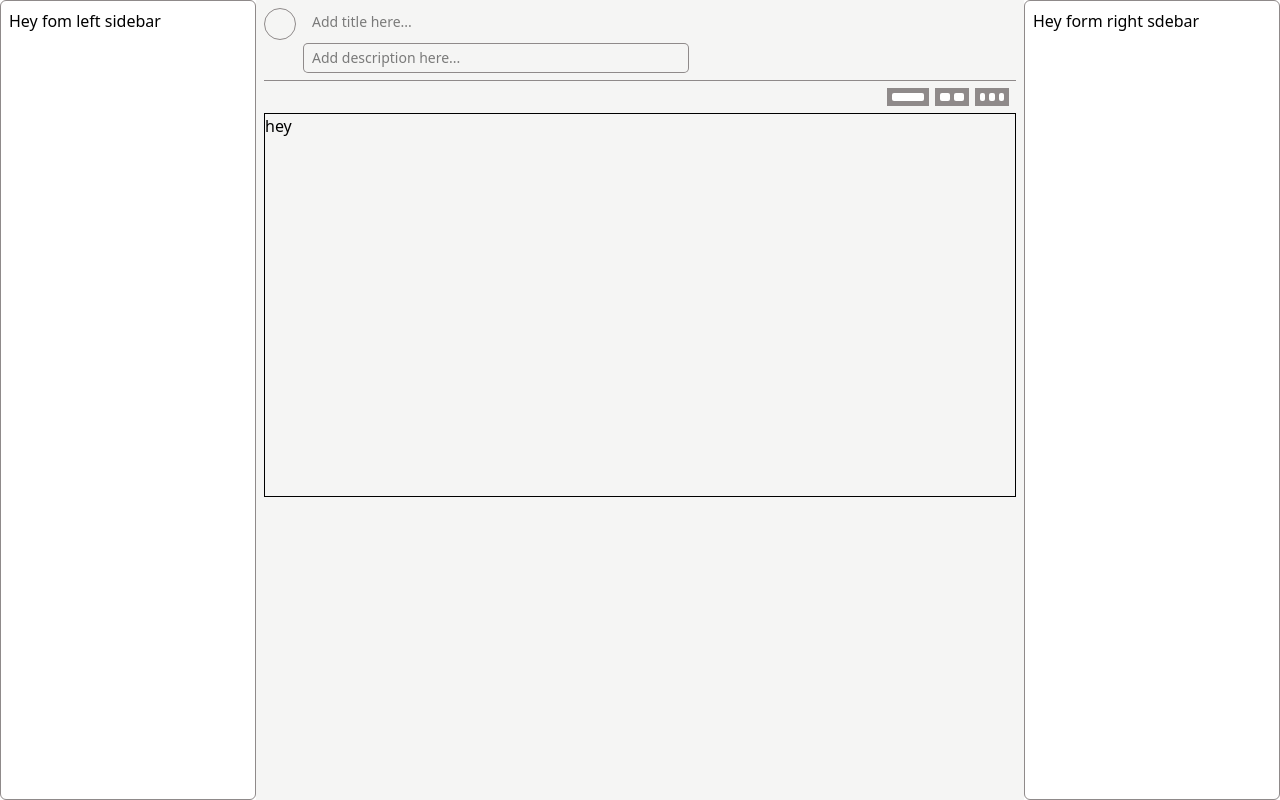
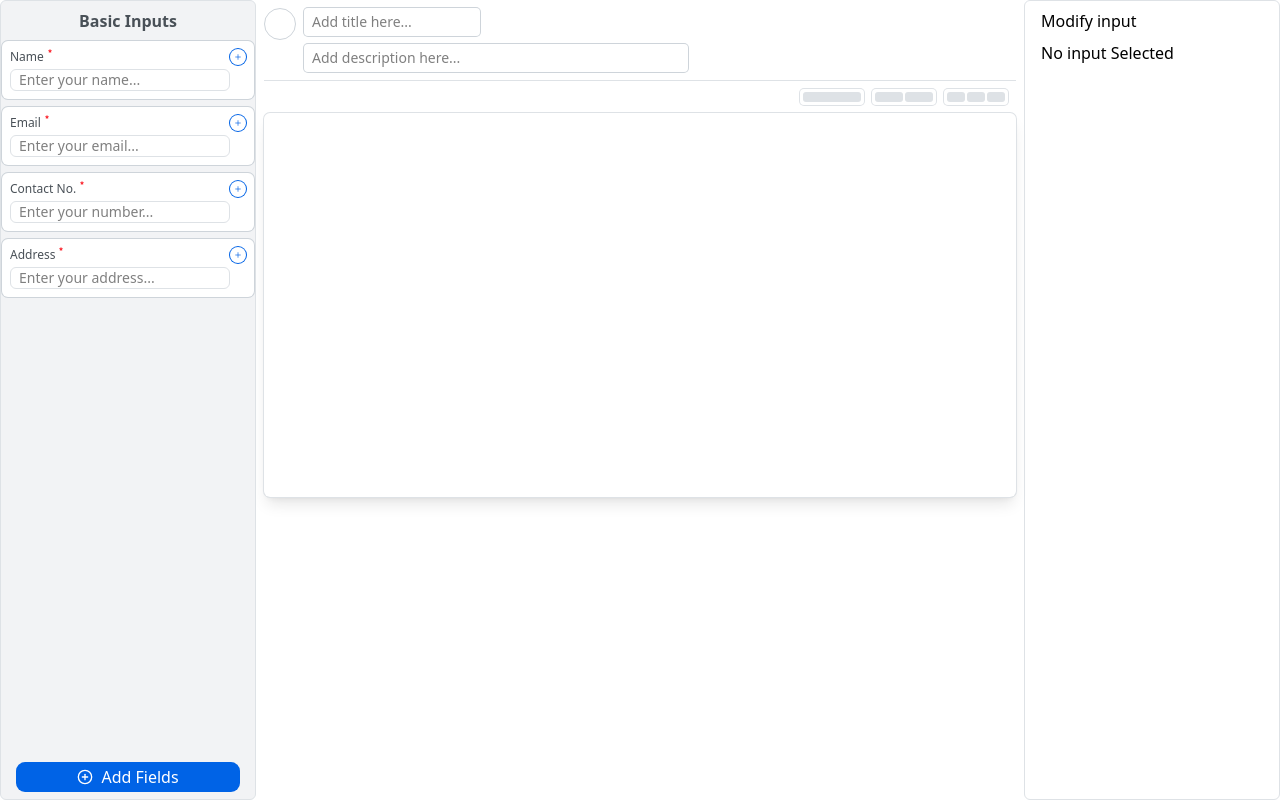
Before and after one commit to kunalkarpe/Form-Builder, a React (Vite) app in the folder formbuilder/: page /form in a window 1280 px wide. Built offline with nearby package versions, Linux system fonts and the light colour scheme.

Commit message:
feat : formbuilder : working on form builder add dedit modal

```diff
--- a/formbuilder/src/components/SizeCard/SizeCard.tsx
+++ b/formbuilder/src/components/SizeCard/SizeCard.tsx
@@ -6,7 +6,7 @@ interface ISizeCardProps {
 const SizeCard = ({ className, width = 8 }: ISizeCardProps) => {
   return (
     <div
-      className={`w-${width} h-2 ring-1 ring-extraLightGray bg-white rounded-xs ${className}`}
+      className={`w-${width} h-2 ring-1 ring-extraLightGray bg-extraLightGray rounded-xs ${className}`}
     />
   );
 };
--- a/formbuilder/src/index.css
+++ b/formbuilder/src/index.css
@@ -69,9 +69,11 @@ button:focus-visible {
 @import "tailwindcss";
 
 @theme {
-  --color-extraLightGray: #8f8a8a;
-  --color-lightGray: #413e3e;
-  --color-offWhite: #f5f5f4;
-  --color-primary: #569bf5;
+  --color-extraLightGray: #dee2e6;
+  --color-lightGray: #ced4da;
+  --color-offWhite: #eff3f6;
+  --color-gray: #adb5bd;
+  --color-body: #495057;
+  --color-primary: #0063e6;
   --shadow-border: var(50px 50px 175px 175px);
 }
--- /dev/null
+++ b/formbuilder/src/pages/FormBuilder/FormBuilder.constant.tsx
@@ -0,0 +1,25 @@
+import UiTextInput from "../../ui/Inputs/UiTextInput";
+import { IBasicInputProps } from "./formBuilder.types";
+
+const BASIC_INPUT_FIELDS: IBasicInputProps[] = [
+  {
+    id: 1,
+    comp: <UiTextInput placeholder="Enter your name..." label="Name" />,
+  },
+  {
+    id: 2,
+    comp: <UiTextInput placeholder="Enter your email..." label="Email" />,
+  },
+  {
+    id: 3,
+    comp: (
+      <UiTextInput placeholder="Enter your number..." label="Contact No." />
+    ),
+  },
+  {
+    id: 4,
+    comp: <UiTextInput placeholder="Enter your address..." label="Address" />,
+  },
+];
+
+export { BASIC_INPUT_FIELDS };
--- a/formbuilder/src/pages/FormBuilder/FormBuilder.tsx
+++ b/formbuilder/src/pages/FormBuilder/FormBuilder.tsx
@@ -1,13 +1,32 @@
 import FormSection from "./components/FormSection";
 import LeftSidebar from "./components/LeftSidebar";
 import RightSidebar from "./components/RightSidebar";
+import useFormBuilder from "./hooks/useFormBuilder";
 
 const FormBuilder = () => {
+  const {
+    states: {
+      addedInput,
+      basicInput,
+      selectedInput,
+      setAddedInput,
+      // setBasicInputs,
+      setSelectedInput,
+      gridSize,
+      setGridSize,
+    },
+  } = useFormBuilder();
   return (
     <div className="grid grid-cols-5 h-screen">
-      <LeftSidebar />
-      <FormSection />
-      <RightSidebar />
+      <LeftSidebar basicInput={basicInput} setAddedInput={setAddedInput} />
+      <FormSection
+        addedInput={addedInput}
+        selectedInput={selectedInput}
+        setSelectedInput={setSelectedInput}
+        gridSize={gridSize}
+        setGridSize={setGridSize}
+      />
+      <RightSidebar selectedInput={selectedInput} />
     </div>
   );
 };
--- a/formbuilder/src/pages/FormBuilder/components/FormSection.tsx
+++ b/formbuilder/src/pages/FormBuilder/components/FormSection.tsx
@@ -1,53 +1,89 @@
 import SizeCard from "../../../components/SizeCard/SizeCard";
 import UiTextInputBase from "../../../ui/Inputs/UiTextInputBase";
+import { IFormSectionProps } from "../formBuilder.types";
 
-const FormSection = () => {
+const FormSection = ({
+  addedInput,
+  setSelectedInput,
+  selectedInput,
+  gridSize,
+  setGridSize,
+}: IFormSectionProps) => {
   return (
-    <div className="col-span-3 flex flex-col gap-2 p-2 bg-offWhite">
+    <div className="col-span-3 flex flex-col gap-2 p-2 ">
       {/* Title and Image Section */}
       <div className="flex gap-2 border-b border-extraLightGray pb-2 items-start">
         <div className="flex">
-          <span className="h-8 w-8 rounded-full border border-extraLightGray" />
+          <span className="h-8 w-8 rounded-full border border-lightGray" />
         </div>
         <div className="flex flex-col gap-2   w-full">
           <UiTextInputBase
             placeholder="Add title here..."
             isRequired={false}
-            inputClassName="!w-44 !ring-0"
+            inputClassName="!w-44 !ring-lightGray"
           />
           <UiTextInputBase
             placeholder="Add description here..."
             isRequired={false}
-            inputClassName="!w-96"
+            inputClassName="!w-96 !ring-lightGray"
           />
         </div>
       </div>
-
-      <div className="flex justify-end px-2  gap-2">
+      <div className="flex px-2 justify-end gap-2">
+        <div className="flex  gap-2">
+          {/* <p className="text-sm font-semibold ">Form Grid Size :</p> */}
           <button
-          onClick={() => {}}
-          className="ring-1 ring-extraLightGray bg-extraLightGray  flex items-center p-1"
+            onClick={() => {
+              setGridSize("1");
+            }}
+            className="ring-1 ring-extraLightGray  rounded-sm  w-16  flex items-center p-1"
           >
-          <SizeCard />
+            <SizeCard width={16} />
           </button>
           <button
-          onClick={() => {}}
-          className="ring-1  w-8 ring-extraLightGray bg-extraLightGray  flex items-center gap-1  p-1"
+            onClick={() => {
+              setGridSize("2");
+            }}
+            className="ring-1  w-16 ring-extraLightGray   rounded-sm flex items-center gap-1  p-1"
           >
             <SizeCard />
             <SizeCard />
           </button>
 
           <button
-          onClick={() => {}}
-          className="ring-1  ring-extraLightGray bg-extraLightGray w-8 flex items-center gap-1 p-1"
+            onClick={() => {
+              setGridSize("3");
+            }}
+            className="ring-1  ring-extraLightGray  rounded-sm w-16 flex items-center gap-1 p-1"
           >
             <SizeCard />
             <SizeCard />
             <SizeCard />
           </button>
         </div>
-      <div className="grid grid-cols-3 border h-96">hey</div>
+      </div>
+      {/* Form  */}
+      <div className=" ring ring-extraLightGray shadow-lg rounded-md p-4 h-96 w-full ">
+        <div className={`grid grid-cols-${gridSize} gap-4`}>
+          {addedInput?.map((input) => {
+            const isSelected = input?.id === selectedInput?.id;
+            return (
+              <div
+                className={`h-fit p-1  ${
+                  isSelected
+                    ? " border border-dashed border-primary rounded-md"
+                    : " "
+                } `}
+                key={input?.id}
+              >
+                <button onClick={() => setSelectedInput(input)}>
+                  {input?.comp}
+                </button>
+              </div>
+            );
+          })}
+        </div>
+      </div>
     </div>
   );
 };
--- a/formbuilder/src/pages/FormBuilder/components/LeftSidebar.tsx
+++ b/formbuilder/src/pages/FormBuilder/components/LeftSidebar.tsx
@@ -1,7 +1,40 @@
-const LeftSidebar = () => {
+import { PlusCircleIcon, PlusIcon } from "lucide-react";
+import UiButton from "../../../ui/Buttons/UiButton";
+import UiButtonBase from "../../../ui/Buttons/UiButtonbase";
+import { ILeftSideBarProps } from "../formBuilder.types";
+
+const LeftSidebar = ({ basicInput, setAddedInput }: ILeftSideBarProps) => {
   return (
-    <div className="col-span-1 border border-extraLightGray   rounded-md p-2">
-      <div className="flex">Hey fom left sidebar</div>
+    <div className="col-span-1 border border-extraLightGray bg-extraLightGray/40 flex flex-col items-center rounded-md gap-2 p-2 w-full relative">
+      <p className="font-semibold text-body">Basic Inputs</p>
+      <div className="flex flex-col gap-2   ">
+        {basicInput?.map((inputField) => {
+          return (
+            <div
+              className="flex flex-col gap-2 ring-1 ring-lightGray rounded-md p-2 bg-white"
+              key={inputField?.id}
+            >
+              <div className="flex  justify-between">
+                {inputField?.comp}
+                <UiButtonBase
+                  icon={<PlusIcon className="size-2 text-primary" />}
+                  className="rounded-full !w-4 !h-4 "
+                  onClick={() => {
+                    setAddedInput((prev) => [...prev, inputField]);
+                  }}
+                />
+              </div>
+            </div>
+          );
+        })}
+      </div>
+      <div className="flex flex-col absolute  bottom-2 w-full gap-2 px-4">
+        <UiButton
+          title="Add Fields"
+          className="w-full"
+          icon={<PlusCircleIcon className="size-4" />}
+        />
+      </div>
     </div>
   );
 };
--- a/formbuilder/src/pages/FormBuilder/components/RightSidebar.tsx
+++ b/formbuilder/src/pages/FormBuilder/components/RightSidebar.tsx
@@ -1,7 +1,16 @@
-const RightSidebar = () => {
+import { IRightSideBarProps } from "../formBuilder.types";
+
+const RightSidebar = ({ selectedInput }: IRightSideBarProps) => {
   return (
-    <div className="col-span-1 border border-extraLightGray rounded-md p-2 ">
-      <div className="flex">Hey form right sdebar</div>
+    <div className="col-span-1 flex flex-col gap-2 border border-extraLightGray rounded-md py-2 px-4 ">
+      <p>Modify input</p>
+      <div className="flex">
+        {selectedInput ? (
+          <div className="flex">{selectedInput?.comp}</div>
+        ) : (
+          "No input Selected"
+        )}
+      </div>
     </div>
   );
 };
--- /dev/null
+++ b/formbuilder/src/pages/FormBuilder/formBuilder.types.ts
@@ -0,0 +1,32 @@
+import { ReactNode } from "react";
+
+interface IBasicInputProps {
+  id: number;
+  comp: ReactNode;
+}
+
+interface IFormSectionProps {
+  addedInput: IBasicInputProps[];
+  selectedInput: IBasicInputProps | null;
+  setSelectedInput: React.Dispatch<
+    React.SetStateAction<IBasicInputProps | null>
+  >;
+  gridSize: string;
+  setGridSize: React.Dispatch<React.SetStateAction<string>>;
+}
+
+interface ILeftSideBarProps {
+  basicInput: IBasicInputProps[];
+  setAddedInput: React.Dispatch<React.SetStateAction<IBasicInputProps[] | []>>;
+}
+
+interface IRightSideBarProps {
+  selectedInput: IBasicInputProps | null;
+}
+
+export type {
+  IFormSectionProps,
+  IBasicInputProps,
+  ILeftSideBarProps,
+  IRightSideBarProps,
+};
--- /dev/null
+++ b/formbuilder/src/pages/FormBuilder/hooks/useFormBuilder.ts
@@ -0,0 +1,26 @@
+import { useState } from "react";
+import { BASIC_INPUT_FIELDS } from "../FormBuilder.constant";
+import { IBasicInputProps } from "../formBuilder.types";
+
+export default function useFormBuilder() {
+  const [basicInput, setBasicInputs] =
+    useState<IBasicInputProps[]>(BASIC_INPUT_FIELDS);
+  const [addedInput, setAddedInput] = useState<IBasicInputProps[] | []>([]);
+  const [selectedInput, setSelectedInput] = useState<IBasicInputProps | null>(
+    null
+  );
+  const [gridSize, setGridSize] = useState<string>("3");
+  console.log(selectedInput);
+  return {
+    states: {
+      basicInput,
+      setBasicInputs,
+      addedInput,
+      setAddedInput,
+      selectedInput,
+      setSelectedInput,
+      gridSize,
+      setGridSize,
+    },
+  };
+}
--- /dev/null
+++ b/formbuilder/src/ui/Buttons/UiButton.tsx
@@ -0,0 +1,28 @@
+import { ReactNode } from "react";
+
+interface IUiButtonProps {
+  icon?: ReactNode;
+  title?: string;
+  children?: ReactNode;
+  className?: string;
+}
+
+const UiButton = ({
+  icon,
+  title = "Add",
+  children,
+  className,
+}: IUiButtonProps) => {
+  return (
+    <button
+      className={`ring-1 ring-primary rounded-lg h-7 flex gap-2 justify-center items-center bg-primary ${className}`}
+      type="button"
+    >
+      <p className="text-white">{icon ?? ""}</p>
+      <p className="text-white">{title ?? ""}</p>
+      {children}
+    </button>
+  );
+};
+
+export default UiButton;
--- /dev/null
+++ b/formbuilder/src/ui/Buttons/UiButtonBase.tsx
@@ -0,0 +1,28 @@
+import { ReactNode } from "react";
+
+interface IUiButtonBaseProps {
+  icon?: ReactNode;
+  children?: ReactNode;
+  className?: string;
+  onClick?: () => void;
+}
+
+const UiButtonBase = ({
+  icon,
+  children,
+  className,
+  onClick,
+}: IUiButtonBaseProps) => {
+  return (
+    <button
+      onClick={onClick}
+      className={`ring-1 ring-primary rounded-lg h-7 flex gap-2 justify-center items-center hover:cursor-pointer  ${className}`}
+      type="button"
+    >
+      <p className="text-white">{icon ?? ""}</p>
+      {children}
+    </button>
+  );
+};
+
+export default UiButtonBase;
--- a/formbuilder/src/ui/Inputs/UiTextInput.tsx
+++ b/formbuilder/src/ui/Inputs/UiTextInput.tsx
@@ -14,9 +14,9 @@ const UiTextInput = ({
   return (
     <div className="flex flex-col gap-1">
       <div className="flex gap-1 ">
-        <p className="text-xs">{label}</p>
+        <p className="text-xs text-body">{label}</p>
         {isRequired && (
-          <StarIcon className="size-2 text-red-500 fill-red-500" />
+          <StarIcon className="size-1  text-red-500 fill-red-500" />
         )}
       </div>
       <div className="flex border border-extraLightGray rounded-md px-2 text-sm">
```
Lines whose indentation alone changed are shown as unchanged.
